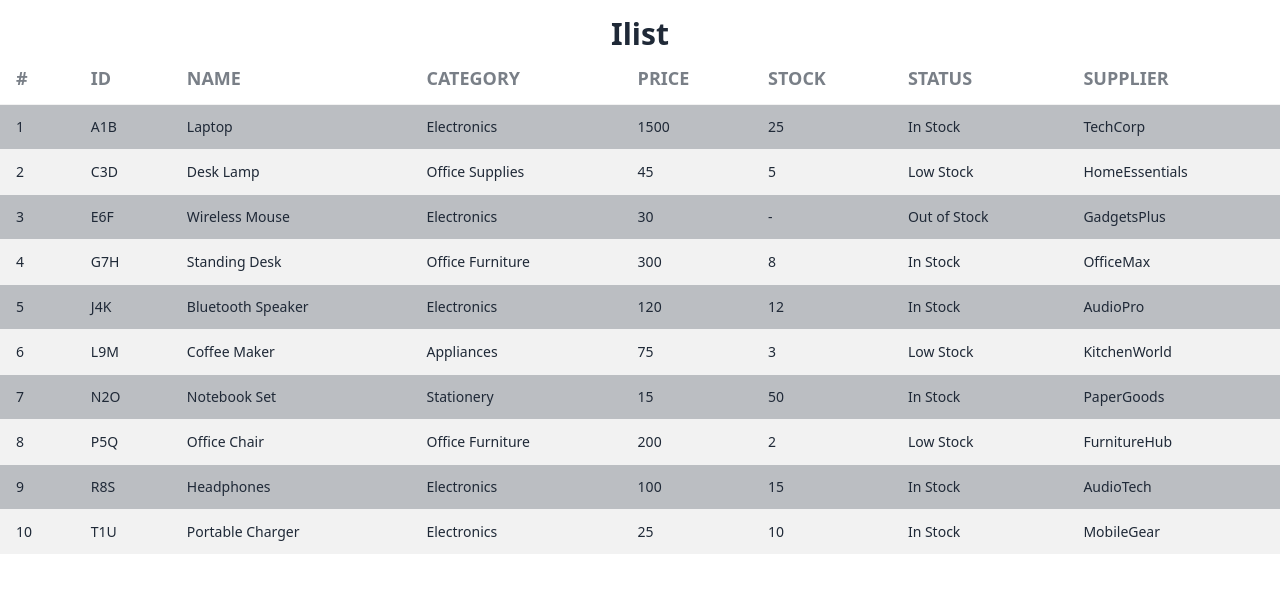
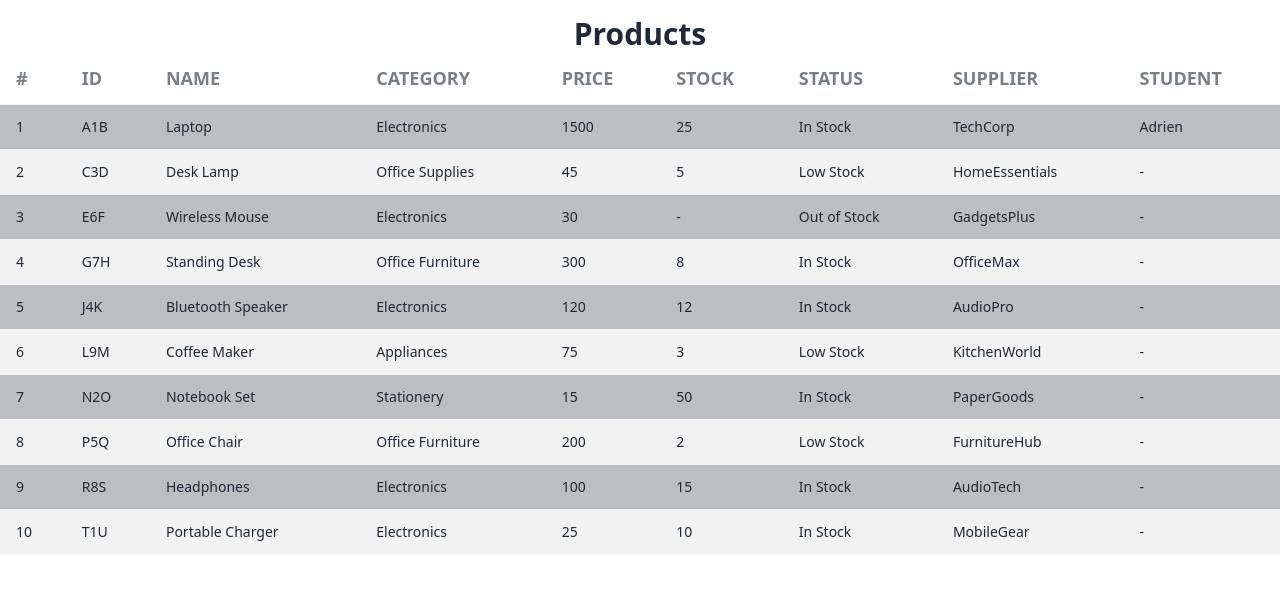
Before and after one commit to carolinnemelo/iList---Dynamic-List-Component, a React (Vite) app: page / in a window 1280 px wide. Shown: the top 592 px of the page. Built offline with nearby package versions, Linux system fonts and the light colour scheme.

Commit message:
move functions into components and rename them

```diff
--- a/src/App.tsx
+++ b/src/App.tsx
@@ -4,9 +4,8 @@
 function App() {
   return (
     <>
-      <InteractiveList data={productData} title="Ilist"/>
+      <InteractiveList data={productData} title="Products"/>
     </>
   );
 }
-
 export default App;
--- a/src/components/interactive-list.tsx
+++ b/src/components/interactive-list.tsx
@@ -1,12 +1,19 @@
-import { createTableHeads, createTableRowData } from "../functions";
+import { Data } from "../types";
+import { tableHeadsData } from "./table-components/table-heads-data";
+import { tableRowData } from "./table-components/table-row-data";
 
-//add the types needed to your list
-import { Data } from "../types";
-
-
-export function InteractiveList({ data, title }: { data: Data; title: string }) {
-    const tableHeads = createTableHeads(data);
-    const tableData = createTableRowData(data, Object.keys(data[0]) as Array<keyof Data[0]>);
+export function InteractiveList({
+  data,
+  title,
+}: {
+  data: Data;
+  title: string;
+}) {
+  const tableHeads = tableHeadsData(data);
+  const tableData = tableRowData(
+    data,
+    Object.keys(data[0]) as Array<keyof Data[0]>
+  );
 
   return (
     <div className="py-4">
@@ -17,10 +24,10 @@
         <table className="table table-zebra">
           <thead className="text-lg uppercase">
             <tr>
-            <th>#</th>
-            {tableHeads}
+              <th>#</th>
+              {tableHeads}
             </tr>
-            </thead>
+          </thead>
           <tbody className="bg-base-content bg-opacity-30 ">{tableData}</tbody>
         </table>
       </div>
--- /dev/null
+++ b/src/components/table-components/table-heads-data.tsx
@@ -0,0 +1,16 @@
+import { Data } from "../../types";
+
+
+export function tableHeadsData(data: Data) {
+  if (data.length === 0) return null;
+  const keys = Object.keys(data[0])  as Array<keyof Data[0]>;
+    return (
+      <>
+        {keys.map((key) => (
+          <th key={key}>
+            <h3>{key}</h3>
+          </th>
+        ))}
+      </>
+    );
+}
--- /dev/null
+++ b/src/components/table-components/table-row-data.tsx
@@ -0,0 +1,14 @@
+import { Data } from "../../types";
+
+export function tableRowData(data: Data, tableHeads: Array<keyof Data[0]>) {
+    return data.map((e, index) => {
+      return (
+          <tr key={e.id}>
+            <td>{index + 1}</td>
+          {tableHeads.map((head) => (
+            <td key={head}>{e[head] || "-"}</td>
+          ))}
+        </tr>
+      );
+    });
+  }
--- a/src/data.ts
+++ b/src/data.ts
@@ -6,7 +6,8 @@
       price: 1500,
       stock: 25,
       status: "In Stock",
-      supplier: "TechCorp"
+      supplier: "TechCorp",
+      student: "Adrien"
     },
     {
       id: "C3D",
--- a/src/functions.tsx
+++ /dev/null
@@ -1,29 +0,0 @@
-import { Data } from "./types";
-
-export function createTableHeads(data: Data) {
-  if (data.length === 0) return null;
-  const keys = Object.keys(data[0])  as Array<keyof Data[0]>;
-    return (
-      <>
-        {keys.map((key) => (
-          <th key={key}>
-            <h3>{key}</h3>
-          </th>
-        ))}
-      </>
-    );
-}
-
-
-export function createTableRowData(data: Data, tableHeads: Array<keyof Data[0]>) {
-  return data.map((e, index) => {
-    return (
-        <tr key={e.id}>
-          <td>{index + 1}</td>
-        {tableHeads.map((head) => (
-          <td key={head}>{e[head] || "-"}</td>
-        ))}
-      </tr>
-    );
-  });
-}
```
